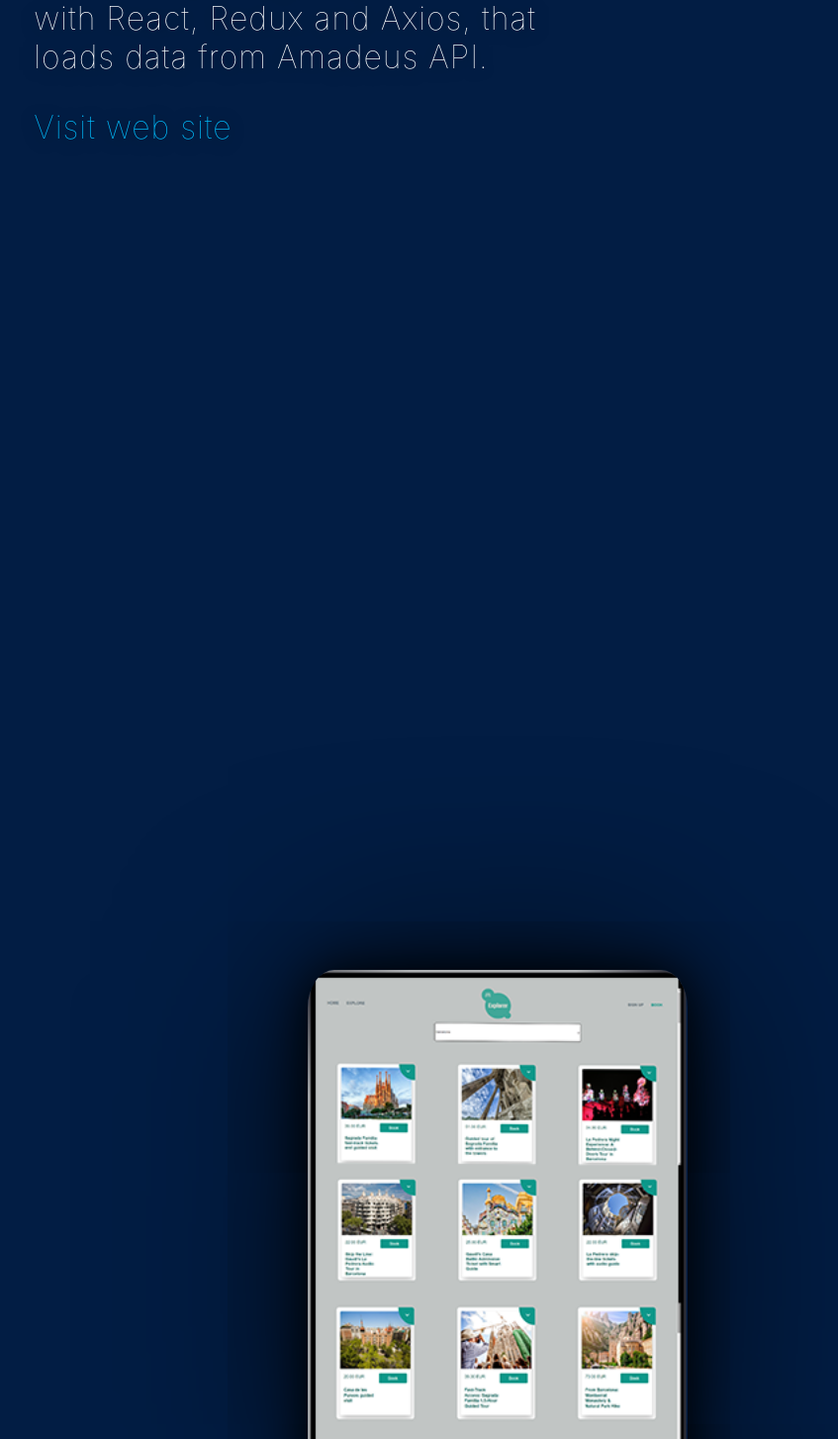
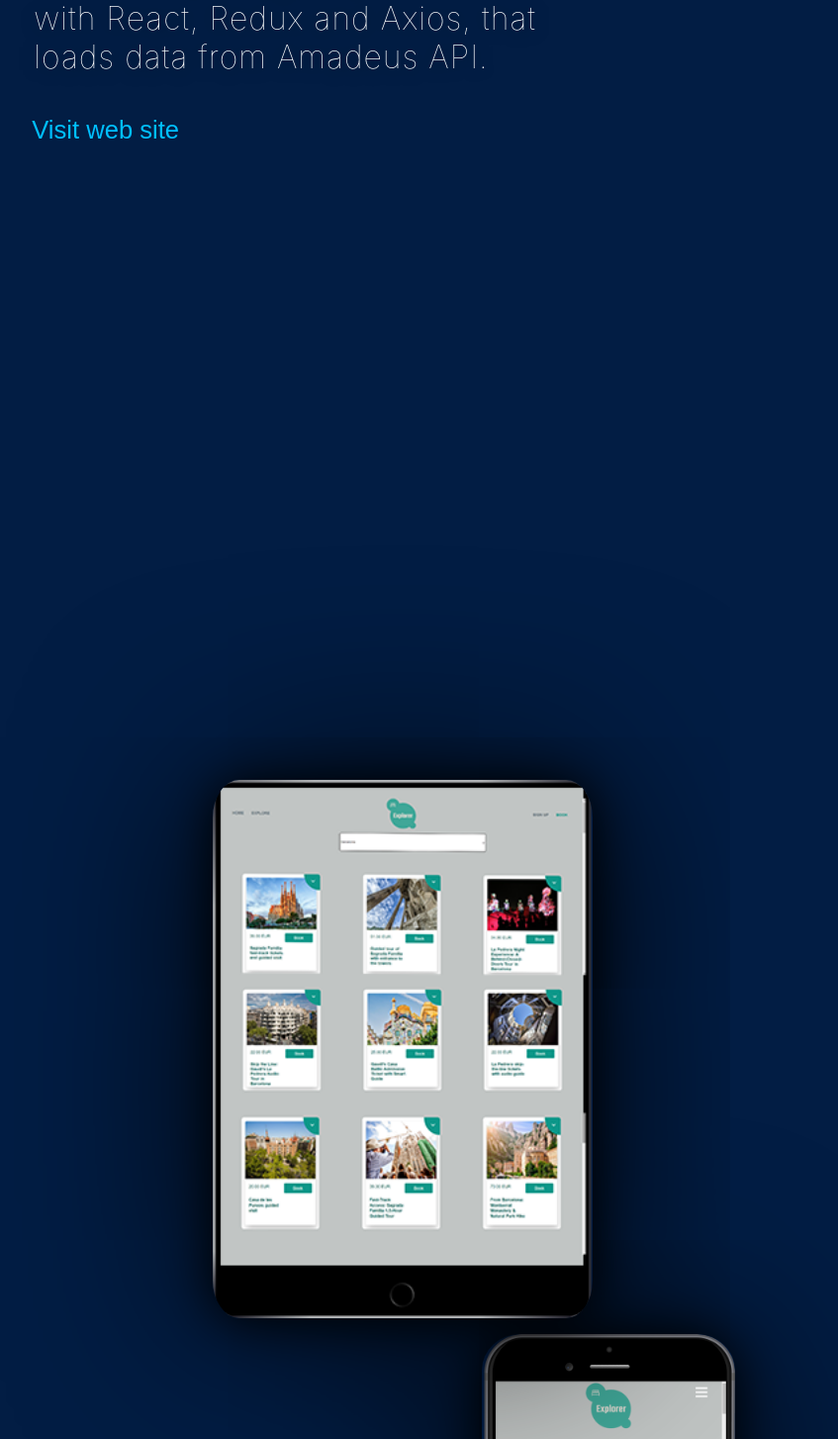
Before and after one commit to annamardesign/AnnaPortfolio, a React (Create React App) app: page /projects/1 in a window 1280 px wide. Shown: the part 756-2210 px from the top of the page at 99% size, without its empty margins (25-872 px from the left). Built offline with nearby package versions, Linux system fonts and the light colour scheme.

Commit message:
visit web site link changed to button

```diff
--- a/src/App.js
+++ b/src/App.js
@@ -18,7 +18,7 @@ const App = () => {
           <Route path="/resume" component={Herosection} />
           <Route path="/projects/:id" component={Project} />
           <Route path="/projects" component={Projects} />
-          <Route path="/freebies" component={Freebies} />
+          {/* <Route path="/freebies" component={Freebies} /> */}
           <Route path="/contact" component={Contact} />
           <Redirect from="/" exact to="/resume" />
           <Redirect from="/logo" exact to="/resume" />
--- a/src/components/navbar.jsx
+++ b/src/components/navbar.jsx
@@ -50,7 +50,7 @@ const NavBar = () => {
               Projects
             </NavLink>
           </li>
-          <li className="nav-item">
+          {/* <li className="nav-item">
             <NavLink
               to="/freebies"
               className="navli"
@@ -59,7 +59,7 @@ const NavBar = () => {
             >
               Freebies
             </NavLink>
-          </li>
+          </li> */}
           <li className="icon">
             <a
               href="https://www.twitter.com/annamardesign"
--- a/src/pages/project.css
+++ b/src/pages/project.css
@@ -81,10 +81,18 @@
   bottom: 8rem;
   right: 6rem;
   margin-top: 0;
+  cursor: pointer;
+  z-index: 105;
 }
 
 .project-url {
   color: #00bfff;
+  cursor: pointer;
+  z-index: 105;
+  background-color: transparent;
+  border: none;
+  font-size: 1vw;
+  margin-left: -0.5rem;
 }
 
 .back-btn.active {
@@ -113,7 +121,7 @@
   grid-template-columns: 1fr 1fr;
   grid-template-rows: auto;
   padding: 14rem;
-  margin-top: 35%;
+  margin-top: 65%;
   margin-bottom: 1rem;
   position: relative;
   z-index: 4;
@@ -147,7 +155,7 @@
   border-radius: 7%/7%;
   box-shadow: 0 2px 200px 0 #000, 0 2px 50px 0 #000;
   pointer-events: none;
-  margin-top: 2rem;
+  margin-top: 12rem;
 }
 
 .mobile-inner {
@@ -190,13 +198,19 @@
   .presentation {
     display: block;
     position: relative;
+    padding: 0;
+  }
+
+  .project-url {
+    font-size: 2vw;
   }
 
   .tablet {
+    position: relative;
     display: block;
     width: 30vw;
-    margin: 0 7rem;
-    margin-top: 45rem;
+    margin-top: 75rem;
+    right: -15rem;
   }
 
   .mobile {
@@ -234,7 +248,7 @@
   }
 }
 
-@media screen and (min-width: 721px) and (max-width: 1023px) {
+@media screen and (min-width: 768px) and (max-width: 1023px) {
   .project-img {
     position: relative;
     width: 50vw;
@@ -265,13 +279,19 @@
   .presentation {
     display: block;
     position: relative;
+    padding: 0;
+  }
+
+  .project-url {
+    font-size: 2vw;
   }
 
   .tablet {
+    position: relative;
     display: block;
     width: 30vw;
-    margin: 0 7rem;
-    margin-top: 45rem;
+    margin-top: 75rem;
+    right: -15rem;
   }
 
   .mobile {
@@ -309,7 +329,7 @@
   }
 }
 
-@media all and (min-width: 280px) and (max-width: 720px) {
+@media all and (min-width: 280px) and (max-width: 767px) {
   .project-img {
     position: relative;
     width: 50vw;
@@ -351,6 +371,10 @@
     right: 2rem;
     width: 2rem;
     height: 2rem;
+  }
+
+  .project-url {
+    font-size: 2vw;
   }
 
   .presentation {
--- a/src/pages/project.jsx
+++ b/src/pages/project.jsx
@@ -7,6 +7,11 @@ import "./project.css";
 const Project = ({ match, history }) => {
   let project = projectsData.find(({ id }) => id === match.params.id);
   const [offset, setOffset] = useState(0);
+
+  const openInNewTab = (url) => {
+    const newWindow = window.open(url, "_blank", "noopener,noreferrer");
+    if (newWindow) newWindow.opener = null;
+  };
 
   useEffect(() => {
     function handleScroll() {
@@ -35,9 +40,12 @@ const Project = ({ match, history }) => {
         <div className="objective">
           <h2 className="objective-title">Objective</h2>
           <p>{project.objective}</p>
-          <a href={project.url} className="project-url">
+          <button
+            onClick={() => openInNewTab(`${project.url}`)}
+            className="project-url"
+          >
             Visit web site
-          </a>
+          </button>
         </div>
         <button className="back-btn" onClick={() => history.push("/projects")}>
           <TiArrowBackOutline
--- a/src/services/projectsData.js
+++ b/src/services/projectsData.js
@@ -28,7 +28,7 @@ export const projectsData = [
     mobileMore: require("../images/iphoneIllustration2.png"),
   },
   {
-    url: "",
+    url: "https://culture-beat.netlify.app",
     image: require("../images/cultureBeat.png"),
     title: "Culture Beat",
     category: "Web",
```
Also changed, not shown: 1 other file (tests, documents, lock files or other folders).
